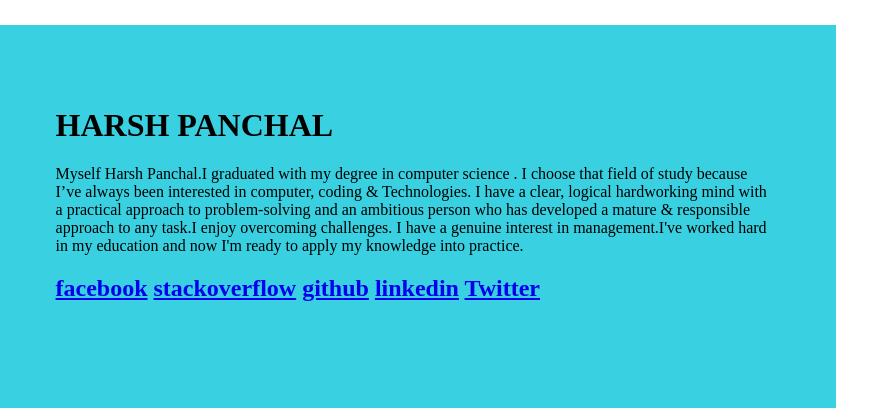
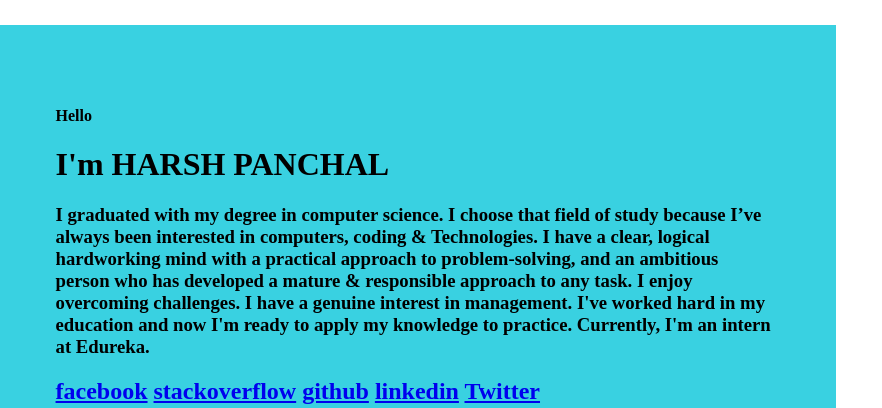
Before and after one commit to DeveloperHarshPanchal/harshprofile, a plain HTML site: page index.html in a window 1280 px wide. Shown: the top 408 px of the page, 398-1280 px from the left. Drawn offline with Linux system fonts and the light colour scheme.

Commit message:
first commit

```diff
--- a/index.html
+++ b/index.html
@@ -12,13 +12,16 @@
                 <img src="mypic.jpeg" alt="profile pic" style=" height:100%; width:100%" />
             </div>
                 <div style="float:left;width:60%;margin:5%;">
-                        <h1> HARSH PANCHAL</h1>
+                        <h4>Hello</h4>
+                        <h1>I'm HARSH PANCHAL</h1>
                     <p>
-                        Myself Harsh Panchal.I graduated with my degree in computer science . I choose that field of study because I’ve
-                        always been interested in computer, coding & Technologies. I have a clear, logical hardworking mind with a
-                        practical approach to problem-solving and an ambitious person who has developed a mature & responsible approach
-                        to any task.I enjoy overcoming challenges. I have a genuine interest in management.I've worked hard in my
-                        education and now I'm ready to apply my knowledge into practice.
+                        <h3>
+                             I graduated with my degree in computer science. I choose that field of study because I’ve
+                            always been interested in computers, coding & Technologies. I have a clear, logical hardworking mind with a
+                            practical approach to problem-solving, and an ambitious person who has developed a mature & responsible approach
+                            to any task. I enjoy overcoming challenges. I have a genuine interest in management. I've worked hard in my
+                            education and now I'm ready to apply my knowledge to practice. Currently, I'm an intern at Edureka.
+                        </h3>
                     </p>
                     <p>
                        <h2>
@@ -80,7 +83,9 @@
             </div>
             </section>
             <footer>
+                <center>
                 <a href="#header">Back to Top</a>
+                </center>
             </footer>
     </body>
                     <hr />
```
